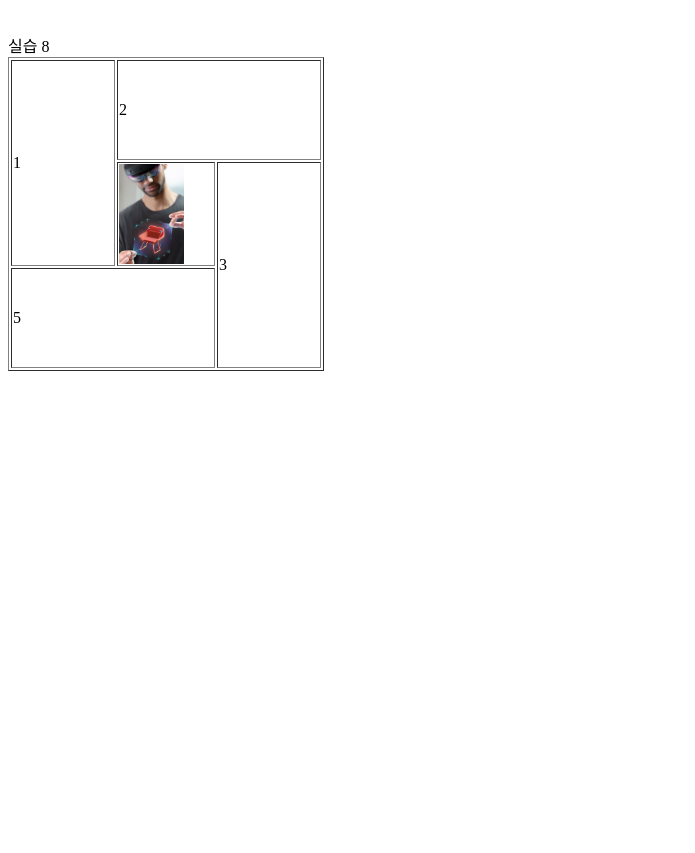
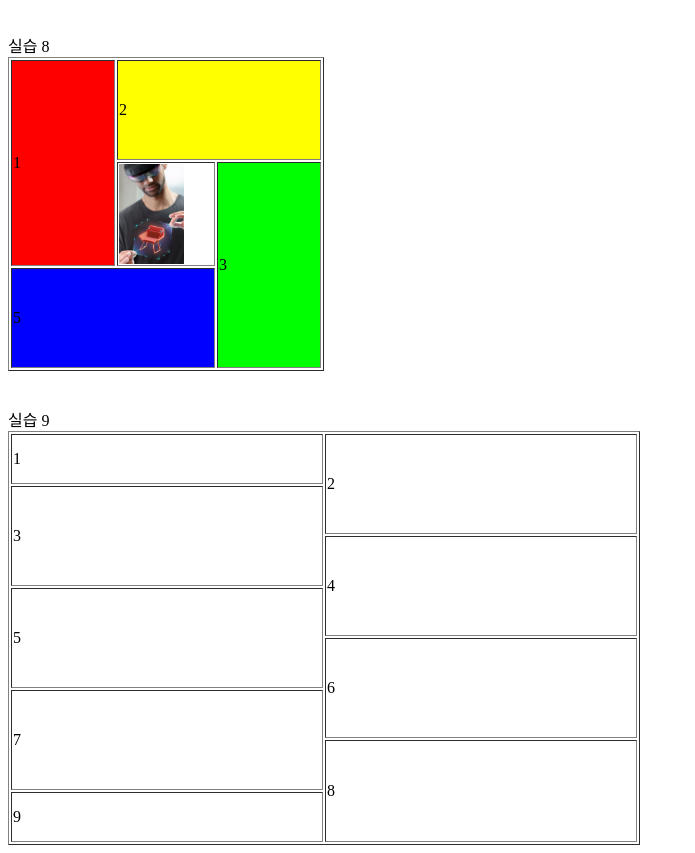
Before and after one commit to ilonelife/semin_song, a plain HTML site: page table.html in a window 1280 px wide. Shown: the part 1935-2788 px from the top of the page, without its empty margins (0-695 px from the left). Before the commit the page ends 2314 px from the top, so only its background shows below. Drawn offline with Linux system fonts and the light colour scheme.

Commit message:
실습 추가

```diff
--- a/table.html
+++ b/table.html
@@ -154,16 +154,47 @@
         실습 8 <br/>
         <table border="1">
             <tr>
-                <td rowspan="2" width="100px" height="200px">1</td>
-                <td colspan="2 "width="200px" height="100px">2</td>
+                <td rowspan="2" width="100px" height="200px" bgcolor="#FF0000">1</td>
+                <td colspan="2 "width="200px" height="100px" bgcolor="#FFFF00">2</td>
             </tr>
             <tr>
-                <td> <img src="q.png" height="100px"></td>
-                <td rowspan="2" width="100" height="200">3</td>
+                <td> <img src="q.png" height="100px" bgcolor="#A4A4A4"></td>
+                <td rowspan="2" width="100" height="200" bgcolor="#00FF00">3</td>
             </tr>
             <tr>
-                <td colspan="2" width="200px" height="100px">5</td>
+                <td colspan="2" width="200px" height="100px" bgcolor="#0000FF">5</td>
             </tr>
         </table>
+        <br/>
+        <br/>
+        실습 9 <br/>
+        <table border="1" width="50%">
+            <tr>
+                <td height="50px">1</td>
+                <td rowspan="2" height="100px">2</td>
+            </tr>
+            <tr>
+                <td rowspan="2" height="100px">3</td>
+            </tr>
+            <tr>
+                <td rowspan="2" height="100px">4</td>
+            </tr>
+            <tr>
+                <td rowspan="2" height="100px">5</td>
+            </tr>
+            <tr>
+                <td rowspan="2" height="100px">6</td>
+            </tr>
+            <tr>
+                <td rowspan="2" height="100px">7</td>
+            </tr>
+            <tr>
+                <td rowspan="2" height="100px">8</td>
+            </tr>
+            <tr>
+                <td rowspan="2" height="50px">9</td>
+            </tr>
+        </table>
+
     </body>
 </html>
```
